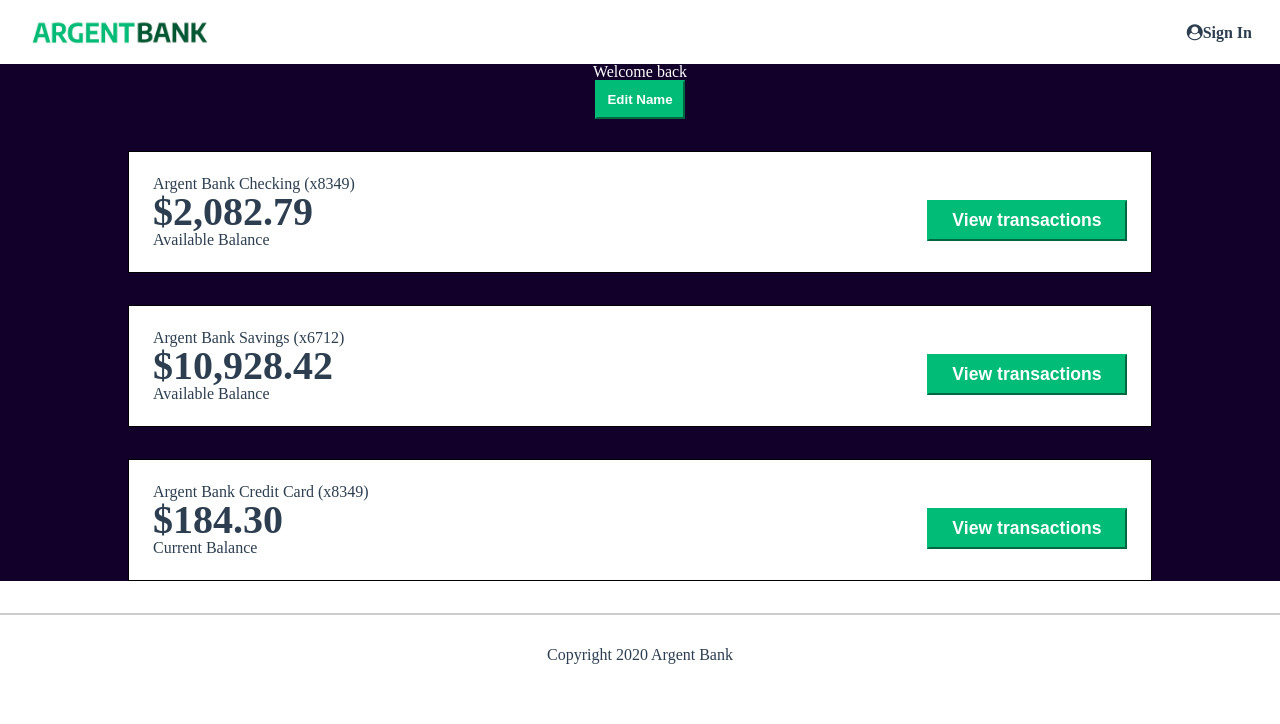
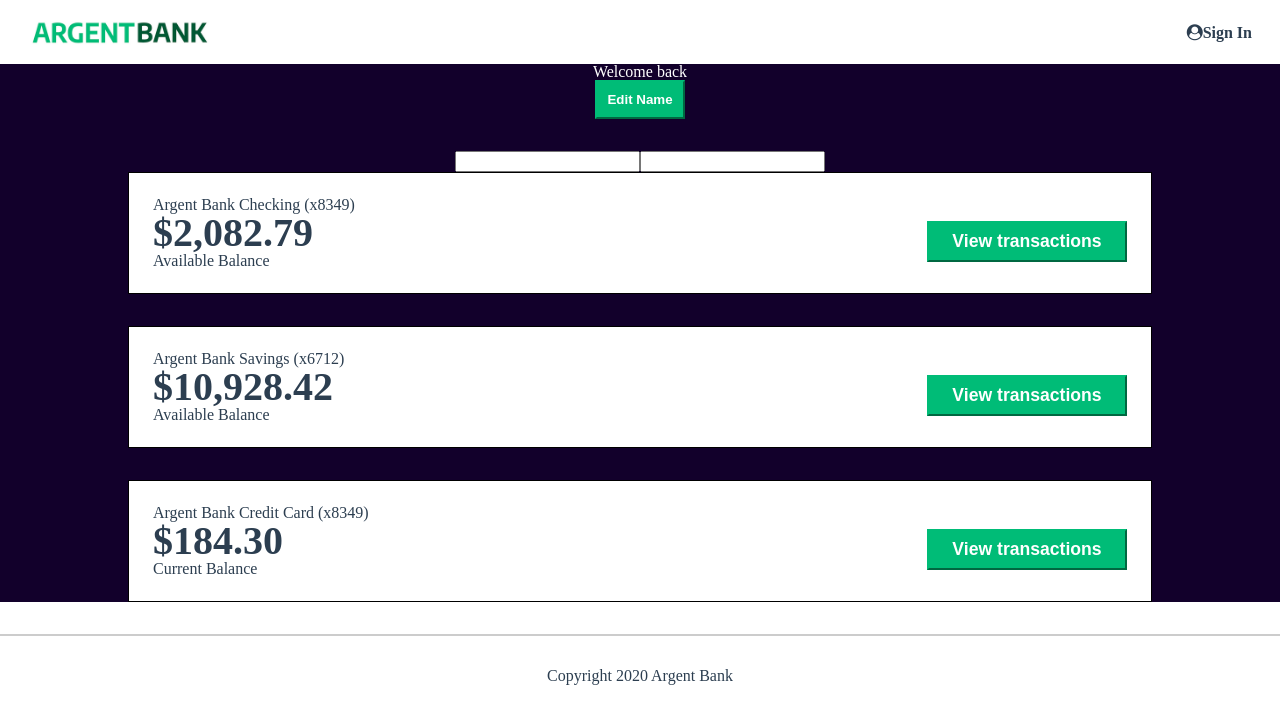
Before and after one commit to julien382/JulienHermain_P13_15-02-2023_frontend, a React (Create React App) app: page /user in a window 1280 px wide. Shown: the top 724 px of the page. Built offline with nearby package versions, Linux system fonts and the light colour scheme; no server answers.

Commit message:
editFirstName and lastName

```diff
--- a/src/components/Login/Login.jsx
+++ b/src/components/Login/Login.jsx
@@ -53,11 +53,7 @@ const Login = () => {
                     setErrorMessage('');
                     const data = await response.json()
 
-                    //localStorage.setItem("token", data.body.token);
-
                     dispatch(userAuthentification(data))
-                    console.log(dispatch(userAuthentification(data)));
-                    console.log(data);
 
                     // stocker les informations de connexion si la case "Se souvenir de moi" est cochée
                     if (rememberMe) {
--- a/src/components/User/User.jsx
+++ b/src/components/User/User.jsx
@@ -1,7 +1,7 @@
 import './User.css'
 import React, { useEffect } from "react";
 import { useSelector, useDispatch } from 'react-redux'
-import { userLogin } from '../../services/store';
+import { userLogin, userUpdate } from '../../services/store';
 
 const User = () => {
   const dispatch = useDispatch();
@@ -9,7 +9,19 @@ const User = () => {
   const lastName = useSelector(state => state.lastName);
   const fullName = firstName !== null ? firstName + " " + lastName : '';
   const token = useSelector(state => state.token);
-  console.log(token);
+
+  const handleEditButton  = (e) => {
+
+  };
+
+  const handleNameChange  = (e) => {
+    e.preventDefault();
+
+    // Obtenir les données de l'input
+    const { name, value } = e.target;
+    // Envoyer les données au store en utilisant l'action `userUpdate`
+    dispatch(userUpdate({ [name]: value }));
+  };
 
   useEffect(() => {
     const fetchUserData = () => {
@@ -27,8 +39,6 @@ const User = () => {
           return response.json();
         })
         .then((data) => {
-          //setUserData(data);
-          //console.log(data);
           dispatch(userLogin(data.body));
 
         })
@@ -46,8 +56,12 @@ const User = () => {
         <main className="main bg-dark">
             <div className="header">
                 <h1>Welcome back<br />{fullName}</h1>
-                <button className="edit-button">Edit Name</button>
+                <button className="edit-button" onClick={handleEditButton}>Edit Name</button>
             </div>
+
+            <input type="text" name="firstName" onChange={handleNameChange } />
+            <input type="text" name="lastName" onChange={handleNameChange } />
+
             <h2 className="sr-only">Accounts</h2>
             <section className="account">
                 <div className="account-content-wrapper">
```
